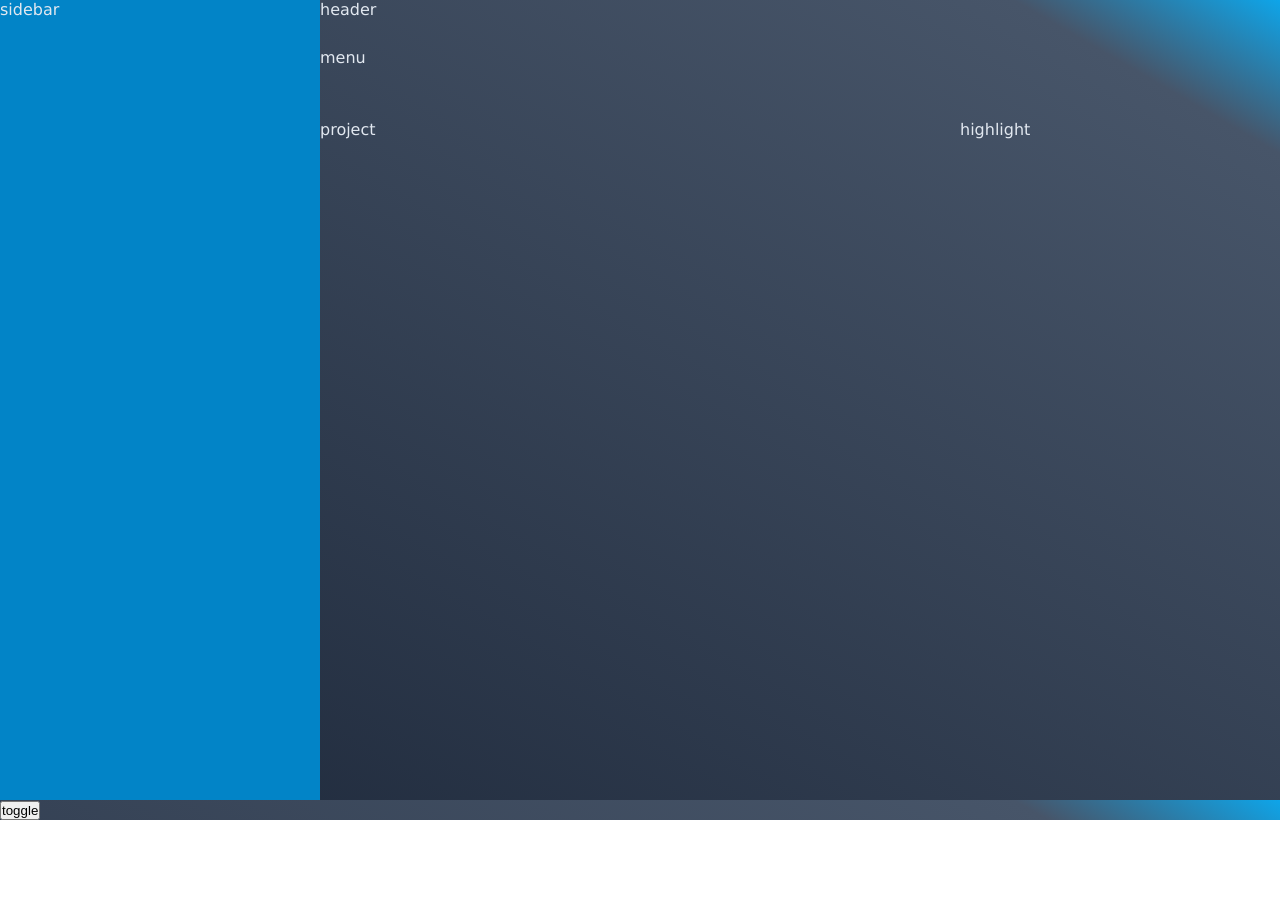
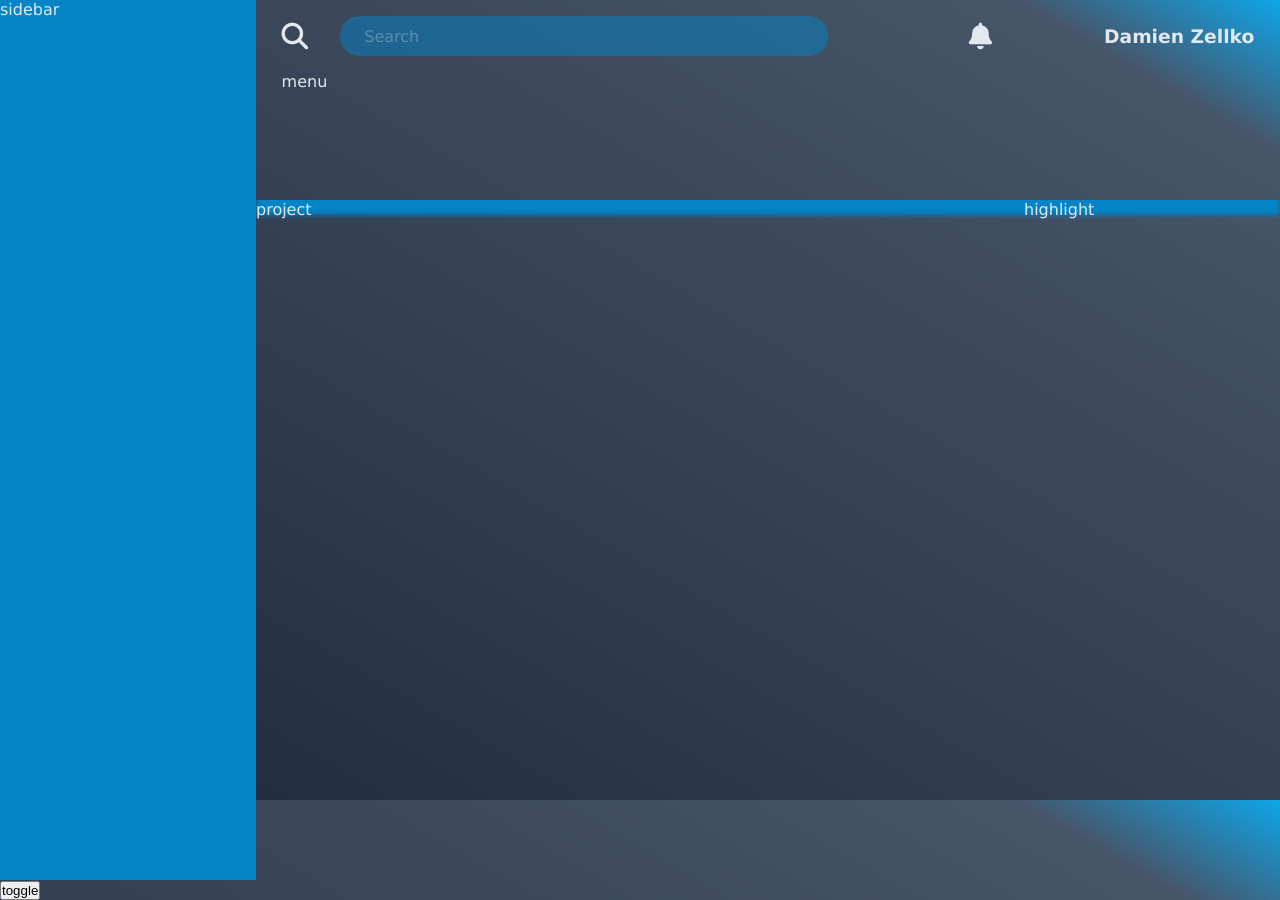
Before and after one commit to zellko/top-AdminDashboard, a plain HTML site: page index.html in a window 1280 px wide. Before the commit the page ends 820 px from the top, so only its background shows below. Drawn offline with Linux system fonts and the light colour scheme; a web font is replaced by a local one.

Commit message:
Added header section

```diff
--- a/css/style.css
+++ b/css/style.css
@@ -3,13 +3,14 @@
     padding: 0;
 }
 
-:root.dark {
+ :root.dark {
     /*--color-base-bg: #0F172A;*/
     --color-base-bg: linear-gradient(30deg, #1E293B 0%, #475569 90%, #0EA5E9 100%);
     --color-sidebar-bg: #0284C7;
     --color-base-text: #E2E8F0;
     --color-hl-text: #0EA5E9;
     --color-card-bg: #7DD3FC;
+    --color-search-bar: rgb(2, 132, 199, 0.5);
 }
 
  :root.light {
@@ -18,6 +19,7 @@
     --color-base-text: #1E293B;
     --color-hl-text: #0EA5E9;
     --color-card-bg: #0284C7;
+    --color-search-bar: rgb(125, 211, 252, 0.5);
 }
 
 @font-face {
@@ -35,28 +37,145 @@ body {
 
 .container {
     display: grid;
-    grid-template-columns: 1fr 2fr 1fr;
-    grid-template-rows: 48px 72px calc(100vh - 120px);
+    grid-template-columns: 1fr 3fr 1fr;
+    grid-template-rows: 72px 128px calc(100vh - 120px);
     grid-template-areas: "sidebar header header" "sidebar menu menu" "sidebar project highlight";
 }
 
+h1 {}
+
+h2 {}
+
+h3 {}
+
+h4 {}
+
+.header,
+.menu {
+    padding: 0 2vw;
+}
+
+
+/****************************
+HEADER
+****************************/
+
 .header {
     grid-area: header;
+    display: flex;
+    align-items: center;
+    justify-content: flex-start;
 }
+
+.header i {
+    color: var(--color-base-text);
+}
+
+.header button {
+    border: 0;
+    background: 0;
+    cursor: pointer;
+}
+
+.header i:hover {
+    color: var(--color-hl-text);
+}
+
+
+/*Search Form*/
+
+.form-container,
+.form,
+form div,
+.settings-container {
+    display: flex;
+    flex: 1;
+}
+
+.form-container {
+    flex: 2;
+}
+
+.form {
+    align-items: center;
+    gap: 32px;
+}
+
+form div {
+    position: relative;
+    align-items: center;
+}
+
+input {
+    color: var(--color-base-text);
+    border: 0;
+    border-radius: 24px;
+    background-color: var(--color-search-bar);
+    padding: 6px 24px 6px 24px;
+    margin: 0 8vw 0 0;
+    font-size: 1.5rem;
+    flex: 1;
+}
+
+label {
+    position: absolute;
+    left: 24px;
+    font-size: 1rem;
+}
+
+form label {
+    opacity: 0.3;
+}
+
+input:focus+label,
+input:valid+label {
+    opacity: 0;
+}
+
+
+/*Profile settings*/
+
+.settings-container {
+    justify-content: flex-end;
+    align-items: center;
+    gap: 32px;
+}
+
+
+/****************************
+MENU
+****************************/
 
 .menu {
     grid-area: menu;
+    box-shadow: 0px 15px 5px var(--color-sidebar-bg);
 }
+
+
+/****************************
+PROJECT
+****************************/
 
 .project {
     grid-area: project;
 }
+
+
+/****************************
+SIDEBAR
+****************************/
 
 .sidebar {
     grid-area: sidebar;
     background-color: var(--color-sidebar-bg);
 }
 
+
+/****************************
+HIGHLIGHT
+****************************/
+
 .highlight {
     grid-area: highlight;
+    background-color: var(--color-base-bg);
 }
--- a/index.html
+++ b/index.html
@@ -8,12 +8,31 @@
     <title>Admin Dashboard</title>
     <link rel="stylesheet" href="./css/style.css">
     <script src="./js/script.js" defer></script>
+    <script src="https://kit.fontawesome.com/242af603c1.js" crossorigin="anonymous"></script>
+    <script src="https://cdn.jsdelivr.net/npm/jdenticon@3.1.1/dist/jdenticon.min.js" async integrity="sha384-l0/0sn63N3mskDgRYJZA6Mogihu0VY3CusdLMiwpJ9LFPklOARUcOiWEIGGmFELx" crossorigin="anonymous">
+    </script>
 </head>
 
 <body class="dark">
 
     <div class="container">
-        <div class="header">header</div>
+        <div class="header">
+            <div class="form-container">
+                <form action="" class="form">
+                    <button type="submit"><i class="fa-solid fa-magnifying-glass fa-2x"></i></button>
+                    <div>
+                        <input type="text" name="search" id="search" placeholder=" " class="test" required>
+                        <label for="search">Search</label>
+                    </div>
+                </form>
+            </div>
+            <div class="settings-container">
+                <button><i class="fa-solid fa-bell fa-2x"></i></button>
+                <button><svg width="48" height="48" data-jdenticon-value="User#f4VpA%N"></svg></button>
+                <h3>Damien Zellko</h3>
+            </div>
+
+        </div>
         <div class="menu">menu</div>
         <div class="project">project</div>
         <div class="sidebar">sidebar</div>
```
